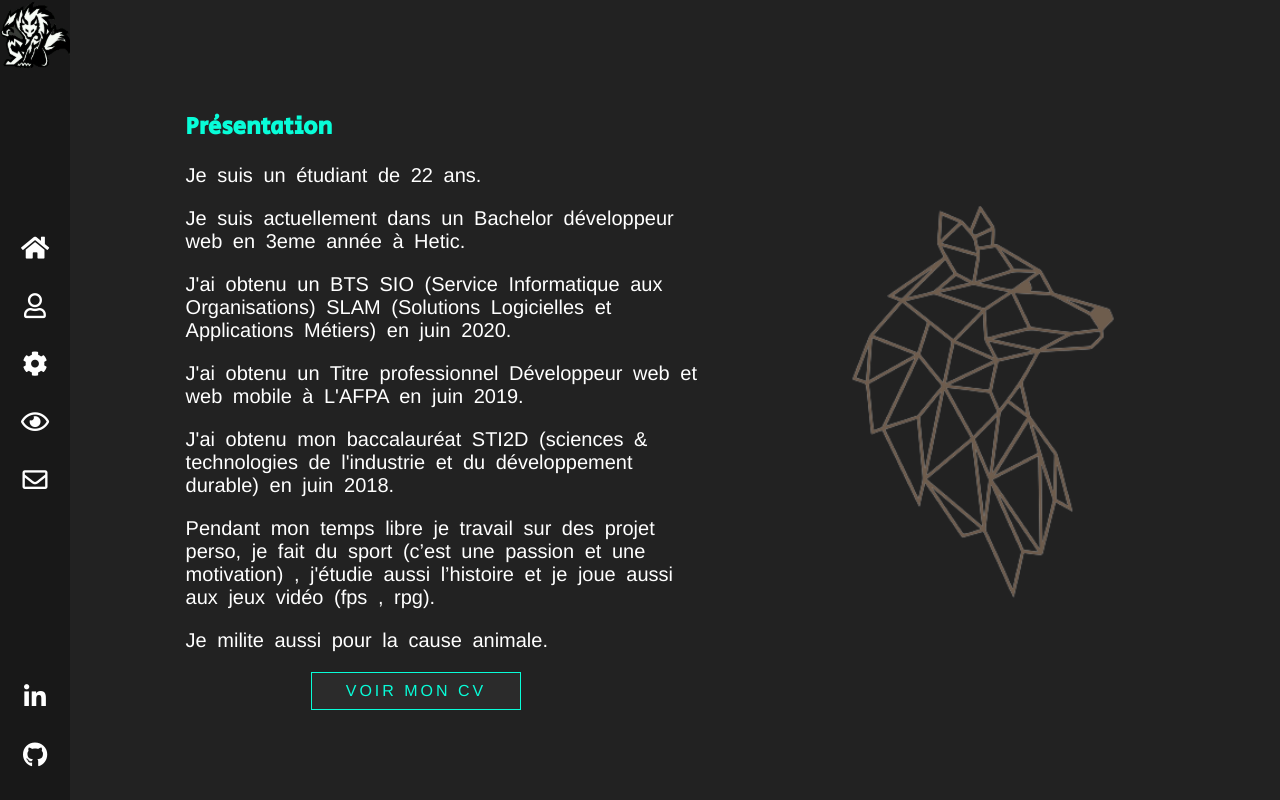
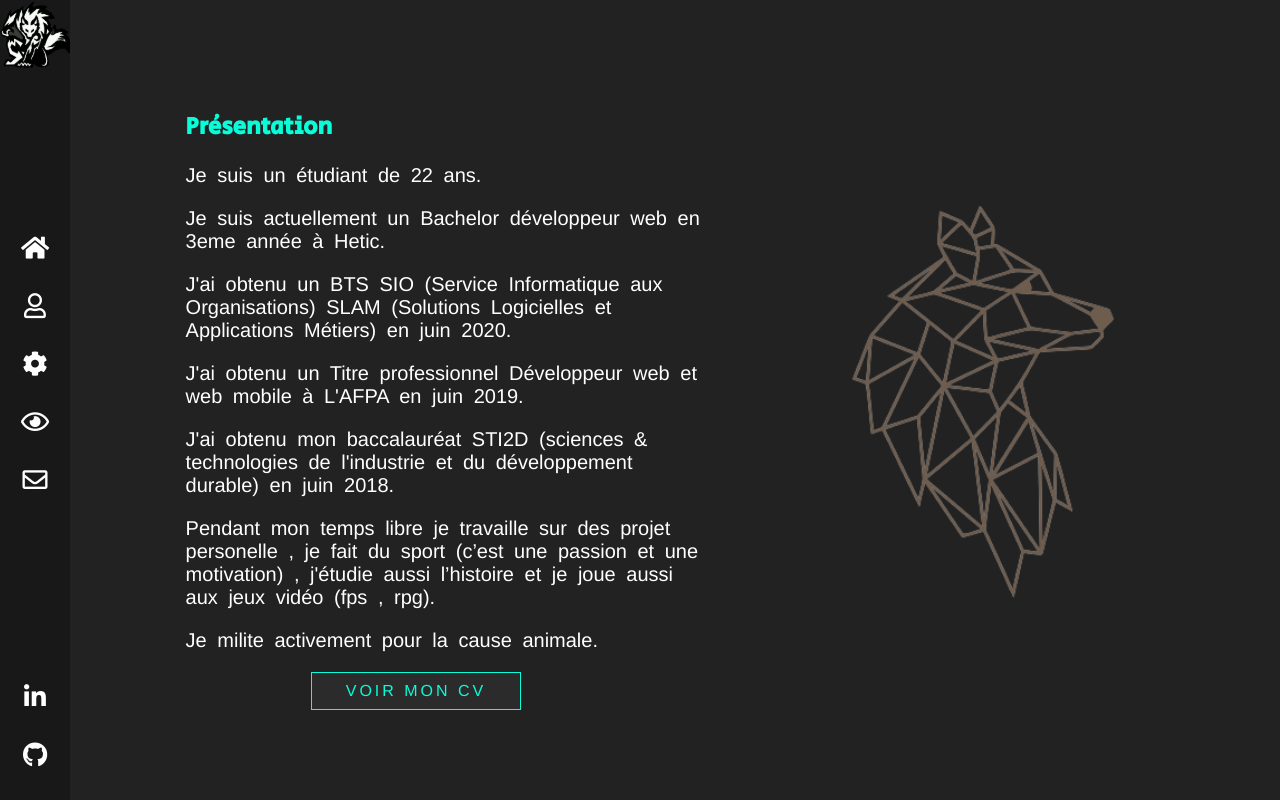
Before and after one commit to Renaudfradin/PortfolioV2, a Vue app: page /About in a window 1280 px wide. Built offline with nearby package versions, Linux system fonts and the light colour scheme; a web font is replaced by a local one.

Commit message:
update text

```diff
--- a/src/components/About/About.vue
+++ b/src/components/About/About.vue
@@ -3,13 +3,12 @@
   <div class="presentation2">
     <h2 class="skills">Présentation</h2>
     <p class="metier">Je suis un étudiant de 22 ans.</p>
-    <p class="metier">Je suis actuellement dans un Bachelor développeur web en 3eme année à Hetic.</p>
+    <p class="metier">Je suis actuellement un Bachelor développeur web en 3eme année à Hetic.</p>
     <p class="metier">J'ai obtenu un BTS SIO (Service Informatique aux Organisations) SLAM (Solutions Logicielles et Applications Métiers) en juin 2020.</p>
     <p class="metier">J'ai obtenu un Titre professionnel Développeur web et web mobile à L'AFPA en juin 2019.</p>
     <p class="metier">J'ai obtenu mon baccalauréat STI2D (sciences & technologies de l'industrie et du développement durable) en juin 2018.</p>
-    <p class="metier">Pendant mon temps libre je travail sur des projet perso, je fait du sport (c’est une passion et une motivation) , j'étudie aussi l’histoire et je joue aussi aux jeux vidéo (fps , rpg).</p>
-    <!-- <p class="metier">Je suis fan des jeux vidéo et de sport (vélo, natation, musculation).</p> -->
-    <p class="metier">Je milite aussi pour la cause animale.</p>
+    <p class="metier">Pendant mon temps libre je travaille sur des projet personelle , je fait du sport (c’est une passion et une motivation) , j'étudie aussi l’histoire et je joue aussi aux jeux vidéo (fps , rpg).</p>
+    <p class="metier">Je milite activement pour la cause animale.</p>
     <a download="cv.pdf" href="cv/cv.pdf" class="btn-contact">Voir mon cv</a>
   </div>
 </div>
--- a/src/components/Contact/Contact.vue
+++ b/src/components/Contact/Contact.vue
@@ -2,10 +2,10 @@
 <div class="presentation">
   <div class="presentation2">
     <h1 class="skills">Contactez moi</h1>
-    <p class="metier">Je suis interessé par les grands ou petits projets.</p>
+    <p class="metier">Je suis interessé par les grands ou petits projets : il n'y a que la création qui compte !</p>
     <p class="metier">Si vous avez des questions, n'hésitez pas à me contacter en utilisant mon adresse mail ou mon linkedin :</p>
     <p class="metier">renaudfradin@gmail.com</p>
-    <p class="metier"><a href="https://www.linkedin.com/in/Renaudfradin/" onclick="window.open(this.href); return false;">Linkedin Renaud fradin</a></p>
+    <p class="metier"><a href="https://www.linkedin.com/in/Renaudfradin/" target="_blank">Linkedin Renaud fradin</a></p>
   </div>
 </div>
 </template>
```
